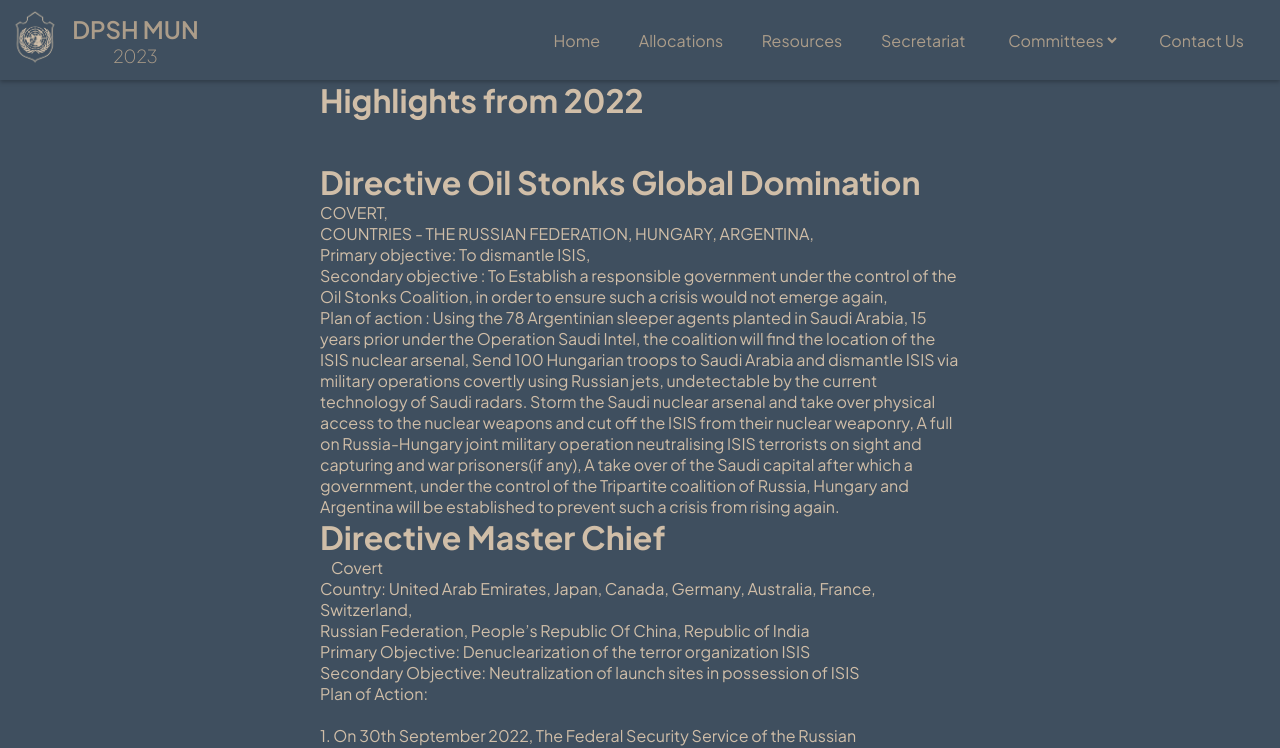
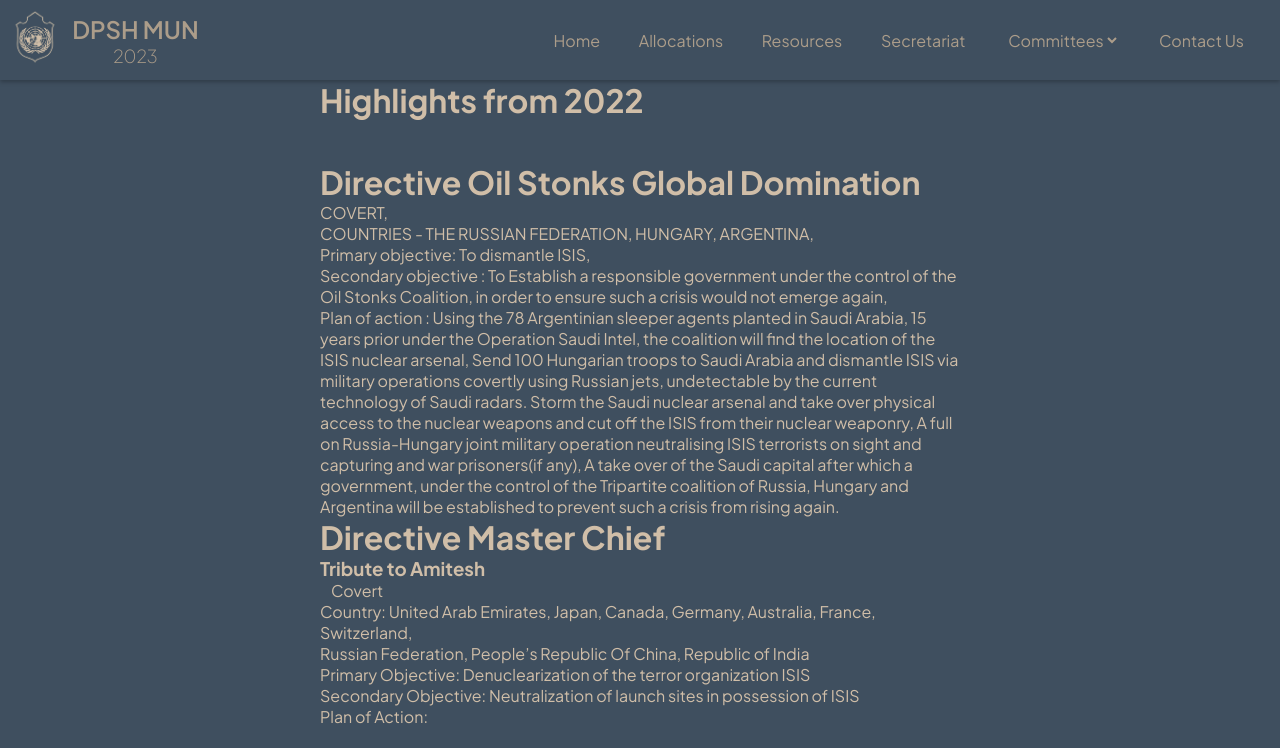
Before and after one commit to SEshaan/DPSH-MUN-Website, a SvelteKit app: page /Secret in a window 1280 px wide. Shown: the top 748 px of the page. Built offline with nearby package versions, Linux system fonts and the light colour scheme.

Commit message:
tribute to amitesh

```diff
--- a/src/routes/Secret/+page.svelte
+++ b/src/routes/Secret/+page.svelte
@@ -15,7 +15,7 @@
     A full on Russia-Hungary joint military operation  neutralising ISIS terrorists on sight and capturing and war prisoners(if any),
     A take over of the Saudi capital after which a government, under the control of the Tripartite coalition of Russia, Hungary and Argentina will be established to prevent such a crisis from rising again.
 
-    <h1>Directive Master Chief</h1>
+    <h1>Directive Master Chief</h1> <h3>Tribute to Amitesh</h3>
 <pre>
     Covert
 Country: United Arab Emirates, Japan, Canada, Germany, Australia, France, Switzerland,
```
